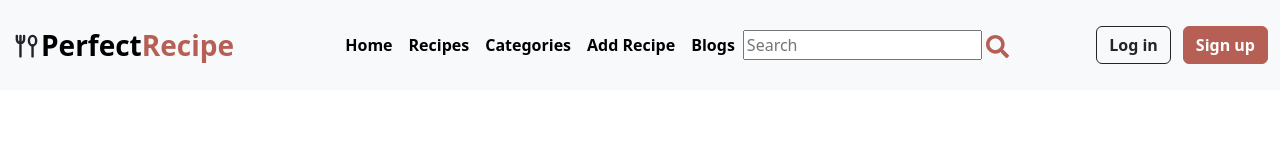
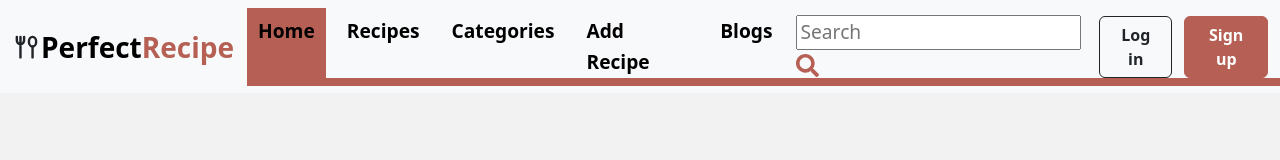
Before and after one commit to NourineDRIDI/recipe-reactApp, a React (Vite) app: page / in a window 1280 px wide. Shown: the top 160 px of the page. Built offline with nearby package versions, Linux system fonts and the light colour scheme.

Commit message:
css hoover navbar

```diff
--- a/src/components/AllBlogs.jsx
+++ b/src/components/AllBlogs.jsx
@@ -76,6 +76,7 @@ function AllBlogs({ myBlog, query = "" }) {
             flexWrap: "wrap",
             gap: "16px",
             justifyContent: "center",
+
           }}
         >
           {myBlog
--- a/src/components/OneCategory.jsx
+++ b/src/components/OneCategory.jsx
@@ -16,6 +16,7 @@ function OneCategory({ category, id }) {
           <Box
             className="d-flex flex-column"
             sx={{ m: "auto", display: "flex", alignItems: "center", gap: 2 }}
+
           >
             <Skeleton variant="circular" width={250} height={250} />
             <div>
--- a/src/components/OneRecipe.jsx
+++ b/src/components/OneRecipe.jsx
@@ -19,7 +19,7 @@ function OneRecipe({ recipe }) {
   return (
     <div>
       {skeleton ? (
-        <Stack spacing={2} useFlexGap>
+        <Stack spacing={2} useFlexGap style={{zindex: 1}}>
           <Card variant="outlined" sx={{ width: 380 }}>
             <CardContent orientation="horizontal"></CardContent>
             <AspectRatio ratio="21/9">
--- a/src/layouts/Navbar.jsx
+++ b/src/layouts/Navbar.jsx
@@ -1,10 +1,11 @@
 import React, { useEffect, useState } from "react";
 import "bootstrap/dist/css/bootstrap.min.css";
 import { FaSearch } from "react-icons/fa";
-import { Link, useNavigate } from "react-router-dom";
+import { Link, NavLink, useNavigate } from "react-router-dom";
 import { TbToolsKitchen3 } from "react-icons/tb";
 import Box from "@mui/joy/Box";
 import Skeleton from "@mui/joy/Skeleton";
+import '../navbar.css'
 function Navbar({ setQuery }) {
   const user = JSON.parse(localStorage.getItem("connected"));
   const [conectedUser, setConectedUser] = useState(false);
@@ -56,29 +57,29 @@ function Navbar({ setQuery }) {
           >
             <ul className="navbar-nav mx-auto d-flex ">
               <li className="nav-item active">
-                <Link className="nav-link text-black" to={"/"}>
+                <NavLink className="nav-link text-black" to={"/"}>
                   Home
-                </Link>
+                </NavLink>
+              </li>
+              <li className="nav-item ">
+                <NavLink className="nav-link text-black" to={"/recipes"}>
+                  Recipes
+                </NavLink>
               </li>
               <li className="nav-item">
-                <Link className="nav-link text-black" to={"/recipes"}>
-                  Recipes
-                </Link>
+                <NavLink className="nav-link text-black" to={"/categories"}>
+                  Categories
+                </NavLink>
               </li>
-              <li className="nav-item">
-                <Link className="nav-link text-black" to={"/categories"}>
-                  Categories
-                </Link>
+              <li className="nav-item ">
+                <NavLink className="nav-link text-black" to={"/addrecipe"}>
+                  Add Recipe
+                </NavLink>
               </li>
-              <li className="nav-item">
-                <Link className="nav-link text-black" to={"/addrecipe"}>
-                  Add Recipe
-                </Link>
-              </li>
-              <li className="nav-item">
-                <Link className="nav-link text-black" to={"/blogs"}>
+              <li className="nav-item ">
+                <NavLink className="nav-link text-black" to={"/blogs"}>
                   Blogs
-                </Link>
+                </NavLink>
               </li>
               <li className="nav-item d-flex align-items-center gap-5">
                 <div>
--- a/src/navbar.css
+++ b/src/navbar.css
@@ -3,6 +3,7 @@ ul {
   padding: 0;
   list-style: none;
   display: flex;
+  flex: wrap;
   gap: 1rem;
   font-size: 1.2rem;
   isolation: isolate;
@@ -62,7 +63,6 @@ ul:not(#_) li:nth-child(5):before{bottom: -.5px}
 body {
   margin: 0;
   min-height: 100vh;
-  display: grid;
   place-content: center;
   background: #f2f2f2;
   font-family: system-ui, sans-serif;
```
